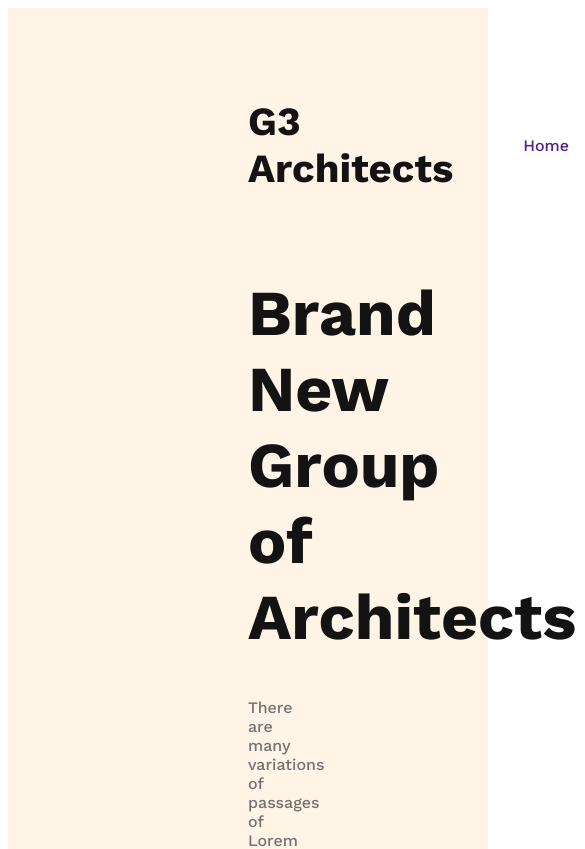
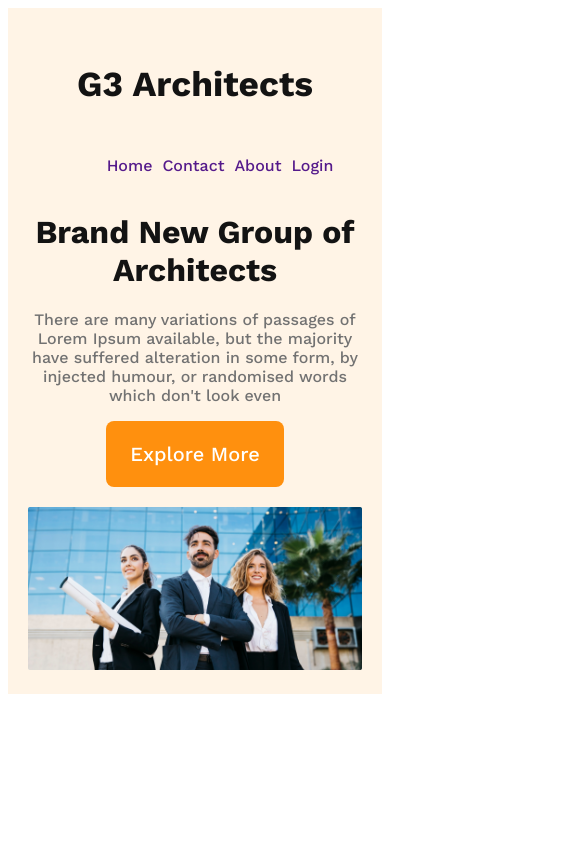
Before and after one commit to mahabubhroot/G3_Architects, a plain HTML site: page index.html in a window 390 px wide. Shown: the top 849 px of the page, 585 px wide, since content can reach past the window. Drawn offline with nearby package versions, Linux system fonts and the light colour scheme.

Commit message:
finished the header section with responsive

```diff
--- a/Styles/style.css
+++ b/Styles/style.css
@@ -4,35 +4,44 @@
 
 /* Shared Styles */
 
-*{
+* {
 
     font-family: 'Work Sans', sans-serif;
 }
 
-.button_primary{
+.button_primary {
 
+    border-radius: 8px;
+    background: #FF900E;
+    color: #fff;
+    padding: 21px 24px;
+    font-size: 1.25rem;
+    cursor: pointer;
+    border: 0px;
+}
 
-}
+/*--------------------------------------------------------------------------------------------  */
+
 
 
 /* Header Styles */
 
-header{
+header {
     background: rgba(255, 144, 14, 0.10);
     padding: 50px 240px;
 }
 
-nav{
+nav {
     display: flex;
     justify-content: space-between;
     align-items: center;
 }
 
-nav > ul{
+nav>ul {
     display: flex;
 }
 
-nav li{
+nav li {
 
     list-style: none;
     margin-left: 30px;
@@ -44,7 +53,7 @@ nav li a {
     text-decoration: none;
 }
 
-.nav_title{
+.nav_title {
 
     font-size: 2.5rem;
     font-weight: 700;
@@ -52,20 +61,132 @@ nav li a {
 
 }
 
+/*--------------------------------------------------------------------------------------------  */
+
+
 /* Banner Style */
 
-.banner_content{
+.banner_content {
     max-width: 800px;
     text-align: center;
     margin: 0 auto;
 }
 
-.banner_title{
+.banner_title {
     font-size: 4rem;
     font-weight: 700;
     color: #131313;
 }
 
-.banner_description{
+.banner_description {
     color: #727272;
 }
+
+.banner img{
+    margin-top: 20px;
+    width: 100%;
+}
+
+/*--------------------------------------------------------------------------------------------  */
+
+
+
+/* responsive styles */
+
+@media screen and (max-width:1120px) {
+
+
+
+    header {
+        background: rgba(255, 144, 14, 0.10);
+        padding: 50px 100px;
+    }
+    }
+
+/*--------------------------------------------------------------------------------------------  */
+
+@media screen and (max-width:576px) {
+
+    header{
+        padding: 20px;
+    }
+
+    nav{
+        flex-direction: column;
+        justify-content: center;
+
+    }
+
+    .nav_title {
+        font-size: 2rem;
+    }
+
+    nav li {
+        margin: 0 auto;
+        margin-left: 10px;
+        font-size: 1rem;
+    }
+
+    .banner_content {
+        max-width: 300px;
+        text-align: center;
+        margin: 0 auto;
+    }
+
+    .banner_title {
+        font-size: 2rem;
+        font-weight: 700;
+        color: #131313;
+    }
+
+
+
+
+
+}
+
+
+/*--------------------------------------------------------------------------------------------  */
+
+
+@media screen and (max-width:920px) {
+
+    header{
+        padding: 20px;
+    }
+
+    /* nav{
+        flex-direction: column;
+        justify-content: center;
+
+    } */
+
+    .nav_title {
+        font-size: 2.2rem;
+    }
+
+    nav li {
+        margin: 0 auto;
+        margin-left: 10px;
+        font-size: 1rem;
+    }
+
+    .banner_content {
+        max-width: 450px;
+        text-align: center;
+        margin: 0 auto;
+    }
+
+    .banner_title {
+        font-size: 2rem;
+        font-weight: 700;
+        color: #131313;
+    }
+
+
+
+
+
+}
+
+/*--------------------------------------------------------------------------------------------  */
```
